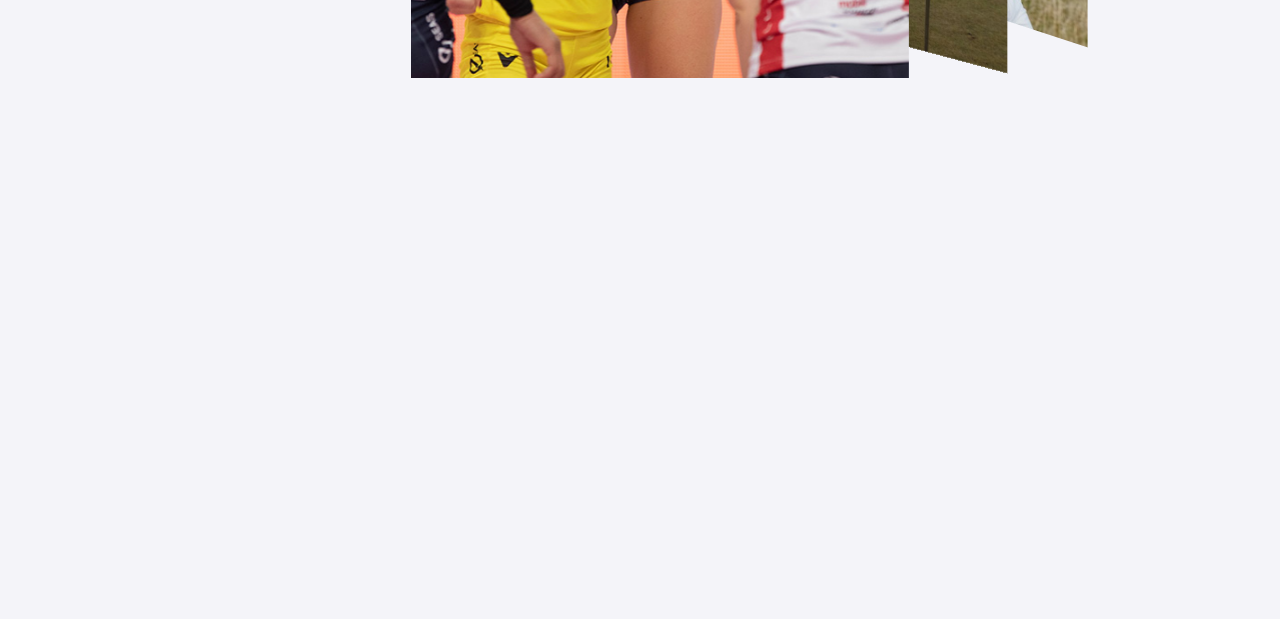
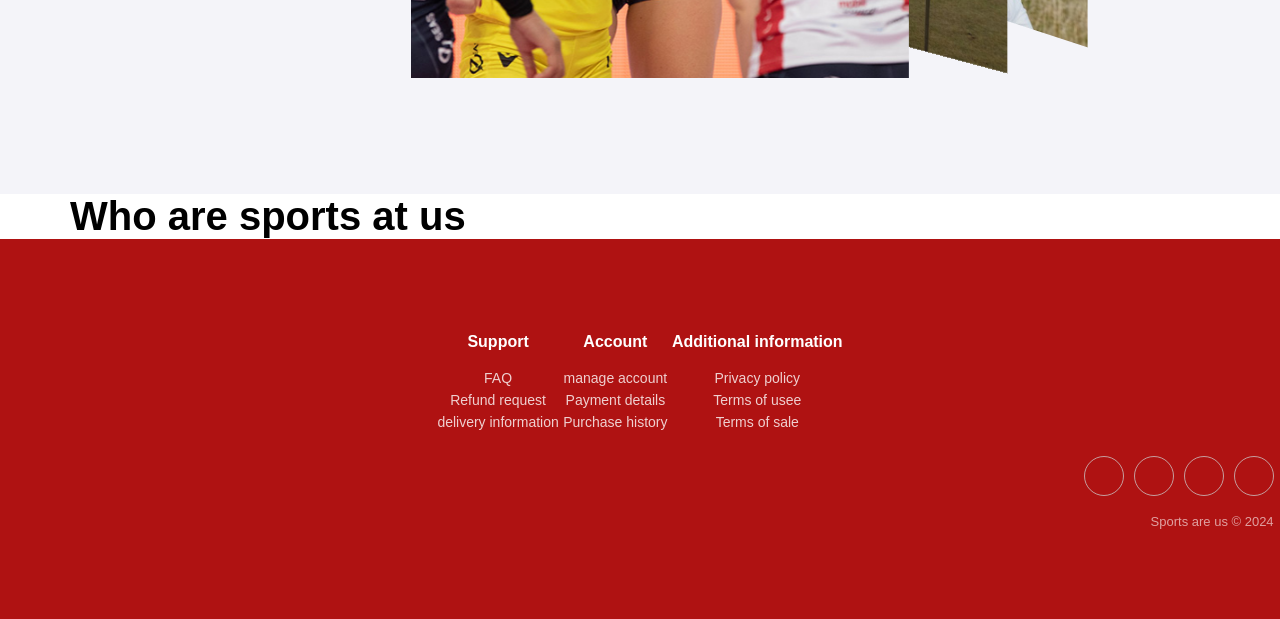
Before and after one commit to SalihGhauri/TeamProject, a PHP site: page / in a window 1280 px wide. Shown: the part 1406-2025 px from the top of the page. Before the commit the page ends 1484 px from the top, so only its background shows below. Run offline with PHP 8.4, Linux system fonts and the light colour scheme; some libraries are stand-ins or nearby versions.

Commit message:
footer html + css

```diff
--- a/CSS/Footer.css
+++ b/CSS/Footer.css
@@ -0,0 +1,66 @@
+.footer-clean {
+    padding:50px 0;
+    background-color:#AF1212;
+    color:#ffffff;
+    text-align: center ;
+
+  }
+  .footer-clean h4 {
+    margin-top:0;
+    margin-bottom:12px;
+    font-weight:bold;
+    font-size:16px;
+  }
+
+  .footer-clean ul {
+    padding:0;
+    list-style:none;
+    line-height:1.6;
+    display: inline-block;
+    font-size:14px;
+    margin-bottom:0;
+    column-count: 1;
+
+  }
+
+  .footer-clean ul a {
+    color:inherit;
+    text-decoration:none;
+    opacity:0.8;
+  }
+  .footer-clean
+  .footer-clean ul a:hover {
+    opacity:1;
+  }
+
+  .footer-clean .item.social {
+    text-align:right;
+  }
+
+
+  .footer-clean .item.social > a {
+    font-size:24px;
+    width:40px;
+    height:40px;
+    line-height:40px;
+    display:inline-block;
+    text-align:center;
+    border-radius:50%;
+    border:1px solid #ccc;
+    margin-left:10px;
+    margin-top:22px;
+    color:inherit;
+    opacity:0.75;
+  }
+
+  .footer-clean .item.social > a:hover {
+    opacity:0.9;
+  }
+
+
+  .footer-clean .copyright {
+    margin-top:14px;
+    margin-bottom:0;
+    font-size:13px;
+    opacity:0.6;
+  }
--- a/CSS/home.css
+++ b/CSS/home.css
@@ -216,3 +216,8 @@ font-weight: 300;
     transform: scale(0.6) translateX(400px) rotateY(-60deg);
     z-index: 3;
 }
+
+.about-us h5{
+    padding-left: 70px;
+    font-size: 40px;
+}
--- a/index.html
+++ b/index.html
@@ -11,6 +11,7 @@
     <link rel="stylesheet" href="CSS/general.css">
     <link rel="stylesheet" href="CSS/header.css">
     <link rel="stylesheet" href="CSS/home.css">
+    <link rel="stylesheet" href="CSS/Footer.css">
 
 
     <title>Home Page </title>
@@ -95,17 +96,42 @@
 
         <!--  END OF SECTION 2 OF THE HOME PAGE, MIDDLE SECTION-  SALIH GARRY THE SNAIL -->
 
+        <div class="about-us">
+            <h5>Who are sports at us</h5>
+        </div>
 
+        <div class="footer-clean">
+            <footer>
+                <div class="container">
+                    <div class="columns">
+                        <p>
+                            <ul>
+                                <li><h4>Support</h4></li>
+                                <li><a href="#">FAQ</a></li>
+                                <li><a href="#">Refund request</a></li>
+                                <li><a href="#">delivery information</a></li>
+                            </ul>
+                            <ul>
+                                <li><h4>Account</h4></li>
+                                <li><a href="#">manage account</a></li>
+                                <li><a href="#">Payment details</a></li>
+                                <li><a href="#">Purchase history</a></li>
+                            </ul>
+                            <ul>
+                                <li><h4>Additional information</h4></li>
+                                <li><a href="#">Privacy policy</a></li>
+                                <li><a href="#">Terms of usee</a></li>
+                                <li><a href="#">Terms of sale</a></li>
+                            </ul>
+                        </p>
+                    </span>
+                    <div class="col-lg-3 item social"><a href="#"><i class="icon ion-social-facebook"></i></a><a href="#"><i class="icon ion-social-twitter"></i></a><a href="#"><i class="icon ion-social-snapchat"></i></a><a href="#"><i class="icon ion-social-instagram"></i></a>
+                        <p class="copyright">Sports are us © 2024</p>
+                    </div>
 
-
-
-
-
-
-
-
-
-
+                </div>
+            </footer>
+        </div>
 
 
 
```
